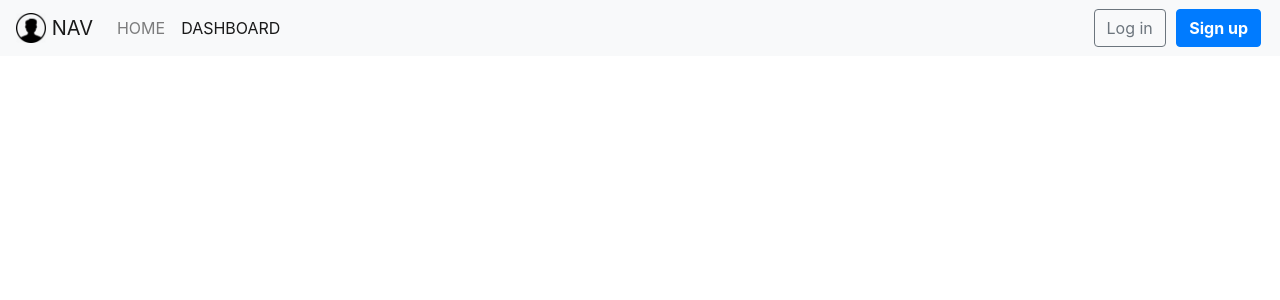
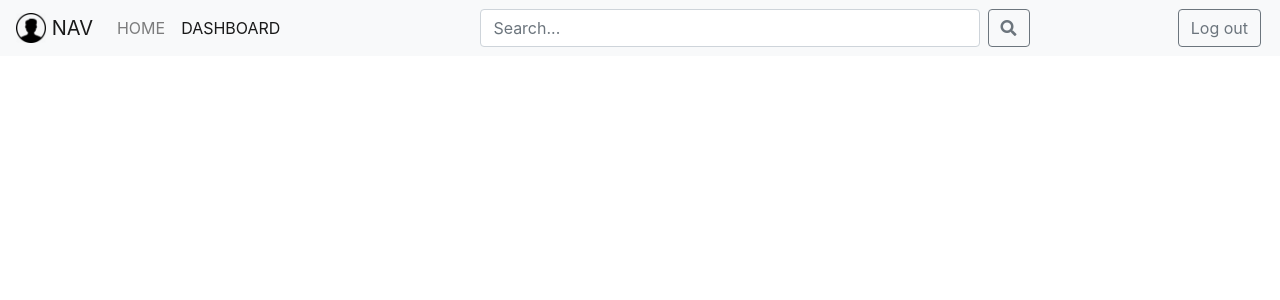
Before and after one commit to SzopA-26/Webtech-Midterm-Project, a PHP site: page /pages/admin/dashboard.html in a window 1280 px wide. Shown: the top 300 px of the page. Run offline with PHP 8.4, Linux system fonts and the light colour scheme.

Commit message:
add search bar

```diff
--- a/css/public.css
+++ b/css/public.css
@@ -5,3 +5,10 @@
 nav.navbar {
     margin-bottom: 20px;
 }
+#search-form {
+    margin-left: 15vw;
+    width: 45vw;
+}
+#search-input {
+    width: 39vw;
+}
--- a/pages/admin/dashboard.html
+++ b/pages/admin/dashboard.html
@@ -1,5 +1,6 @@
 <!DOCTYPE html>
 <html lang="en">
+
 <head>
     <meta charset="UTF-8">
     <meta name="viewport" content="width=device-width, initial-scale=1.0">
@@ -8,7 +9,10 @@
     <link rel="stylesheet" href="../../public/bootstrap-4.4.1-dist/css/bootstrap.min.css">
     <link rel="stylesheet" href="../../public/bootstrap-4.4.1-dist/js/bootstrap.bundle.min.js">
     <link rel="stylesheet" href="../../css/public.css">
+    <link rel="stylesheet" href="../../public/fontawesome-free-5.12.0-web/css/all.min.css">
+
 </head>
+
 <body>
     <nav class="navbar navbar-expand-lg navbar-light bg-light">
         <a class="navbar-brand" href="#">
@@ -25,13 +29,19 @@
                     <a class="nav-link" href="./index.html">HOME</a>
                 </li>
                 <li class="nav-item">
-                    <a class="nav-link active" href="./dashboard.html">DASHBOARD<span class="sr-only">(current)</span></a>
+                    <a class="nav-link active" href="./dashboard.html">DASHBOARD<span
+                            class="sr-only">(current)</span></a>
                 </li>
             </ul>
+            <form class="form-inline" id="search-form">
+                <input class="form-control mr-sm-2" type="search" placeholder="Search..." aria-label="Search" id="search-input">
+                <button class="btn btn-outline-secondary my-2 my-sm-0" type="submit" id="search-btn">
+                    <i class="fas fa-search"></i>
+                </button>
+            </form>
         </div>
         <div id="button-account">
-            <button type="button" class="btn btn-outline-secondary" id="log-in-btn">Log in</button>
-            <button type="button" class="btn btn-primary" id="sign-up-btn"><strong>Sign up</strong></button>
+            <button type="button" class="btn btn-outline-secondary" id="log-in-btn" onclick="logoutBtnOnClick()">Log out</button>
         </div>
     </nav>
 
@@ -43,5 +53,7 @@
 
     <script src="../../public/jquery-3.4.1.min.js"></script>
     <script src="../../public/bootstrap-4.4.1-dist/js/bootstrap.bundle.min.js"></script>
+    <script src="../../js/public.js"></script>
 </body>
+
 </html>
--- a/pages/user/index.html
+++ b/pages/user/index.html
@@ -322,7 +322,7 @@
 
     <script src="../../public/jquery-3.4.1.min.js"></script>
     <script src="../../public/bootstrap-4.4.1-dist/js/bootstrap.bundle.min.js"></script>
-    <script src="../../js/index.js"></script>
+    <script src="../../js/public.js"></script>
 </body>
 
 </html>
--- a/pages/user/profile.html
+++ b/pages/user/profile.html
@@ -34,6 +34,12 @@
                     <a class="nav-link" href="./stories/draft.html">STORIES</a>
                 </li>
             </ul>
+            <form class="form-inline" id="search-form">
+                <input class="form-control mr-sm-2" type="search" placeholder="Search..." aria-label="Search" id="search-input">
+                <button class="btn btn-outline-secondary my-2 my-sm-0" type="submit" id="search-btn">
+                    <i class="fas fa-search"></i>
+                </button>
+            </form>
         </div>
         <div id="button-account">
             <button type="button" class="btn btn-outline-secondary" id="log-in-btn">Log in</button>
```
Also changed, not shown: pages/admin/index.html (+9 -3 lines), pages/user/stories/draft.html (+6 -0 lines), pages/user/stories/published.html (+6 -1 lines), pages/user/stories/write.html (+6 -1 lines), js/public.js (renamed from js/index.js).
